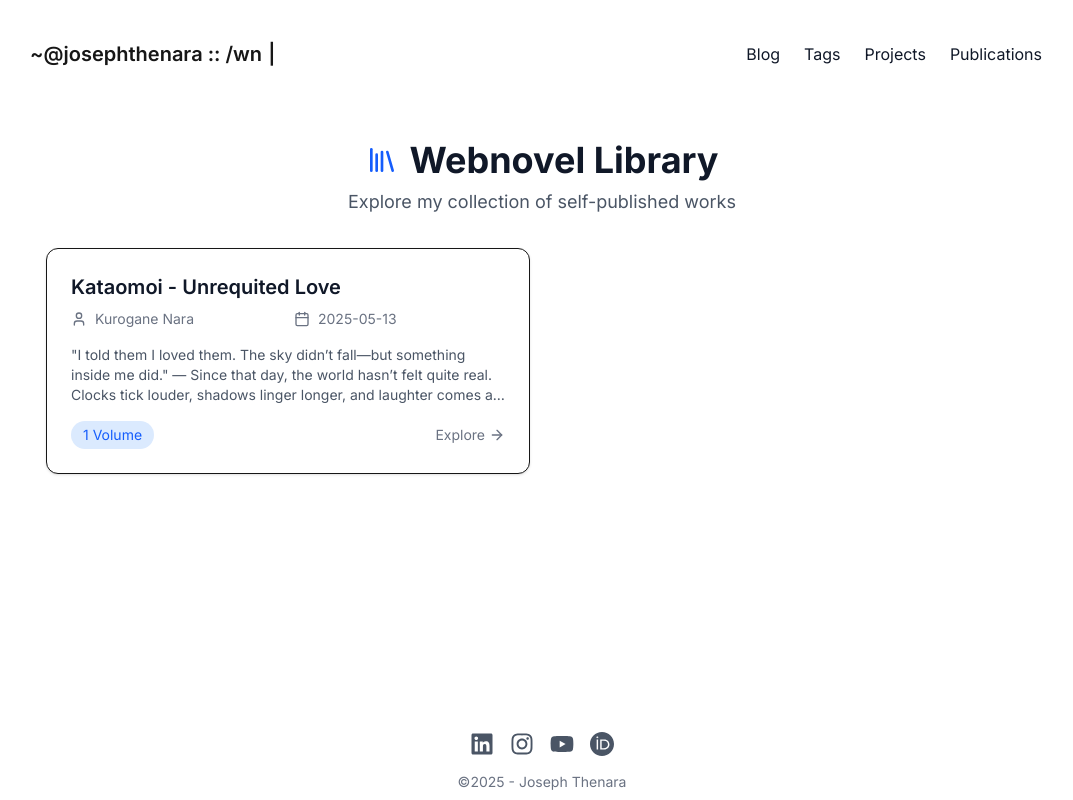
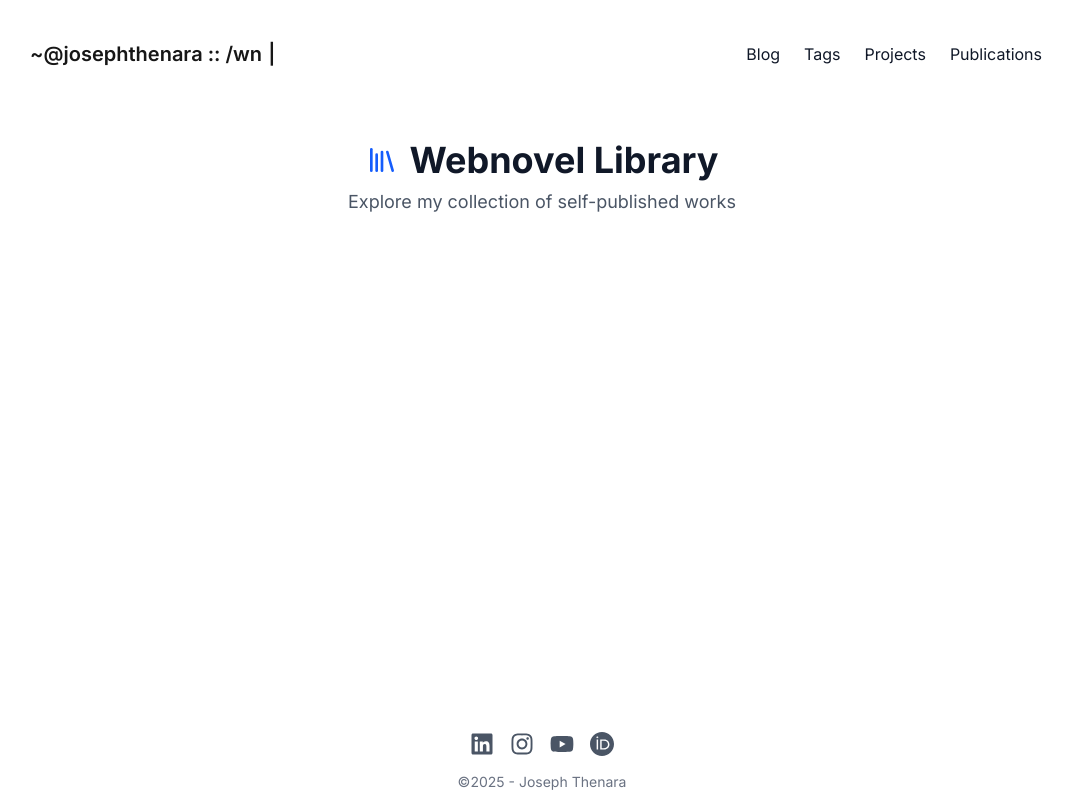
Before and after one commit to josephthen3320/jt-web-nextjs, a Next.js app: page /wn in a window 1280 px wide. Shown: the whole page, without its empty margins (98-1171 px from the left). Built offline with nearby package versions, Linux system fonts and the light colour scheme.

Commit message:
update: wn add filter for invisible

```diff
--- a/src/app/wn/page.tsx
+++ b/src/app/wn/page.tsx
@@ -31,7 +31,9 @@ export default async function WebnovelHome() {
                     </div>
                 ) : (
                     <div className="grid grid-cols-1 md:grid-cols-2 lg:grid-cols-2 gap-6">
-                        {novels.map((novel) => (
+                        {novels
+                            .filter(novel => novel.visibility === 'visible')
+                            .map((novel) => (
                             <a
                                 key={novel.slug}
                                 href={`/wn/${novel.slug}`}
--- a/src/lib/webnovel.ts
+++ b/src/lib/webnovel.ts
@@ -32,6 +32,7 @@ export async function getNovelList() {
                 // replace metaData.volumes?.length with actual folder count
                 volumes: volumeCount,
                 lastUpdated: metaData.updatedAt || null,
+                visibility: metaData.visibility || 'visible'
             };
         })
     );
```
